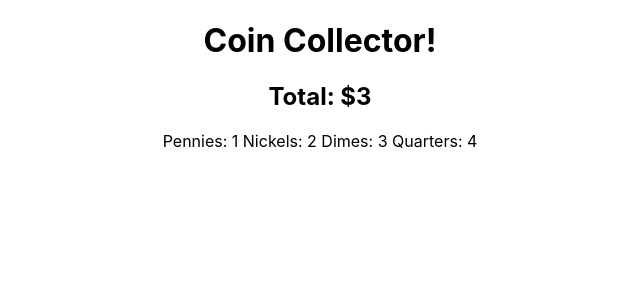
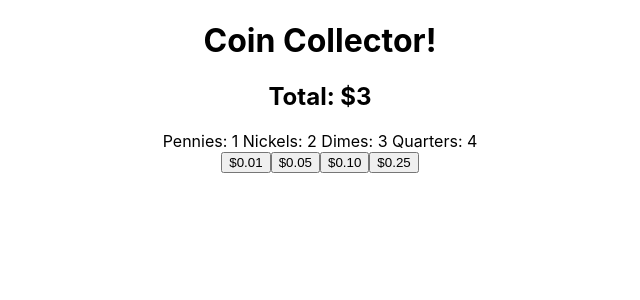
Before and after one commit to VenturingGuy/coin-collector, a React (Create React App) app: page / in a window 1280 px wide. Shown: the top 300 px of the page, without its empty margins (320-960 px from the left). Built offline with nearby package versions, Linux system fonts and the light colour scheme.

Commit message:
created buttons component

```diff
--- a/src/App.js
+++ b/src/App.js
@@ -1,4 +1,5 @@
 import './App.css';
+import Buttons from './Buttons';
 import Quantities from './Quantities';
 import Total from './Total';
 
@@ -15,6 +16,7 @@ function App() {
         dimes="3"
         quarters="4"
       />
+      <Buttons />
     </div>
   );
 }
--- /dev/null
+++ b/src/Buttons.js
@@ -0,0 +1,12 @@
+function Buttons(){
+    return (
+        <div>
+            <button>$0.01</button>
+            <button>$0.05</button>
+            <button>$0.10</button>
+            <button>$0.25</button>
+        </div>
+    )
+}
+
+export default Buttons
```
